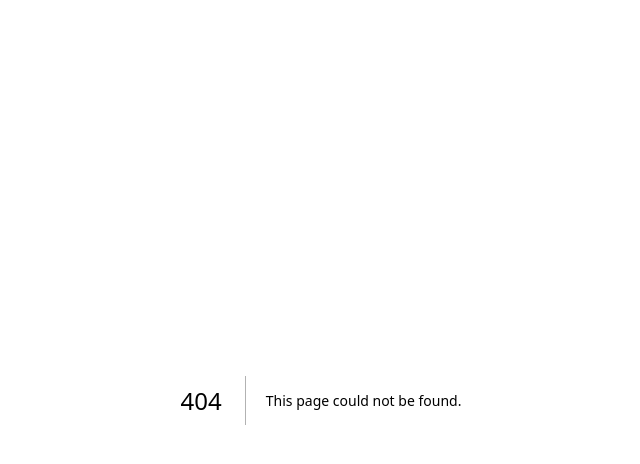
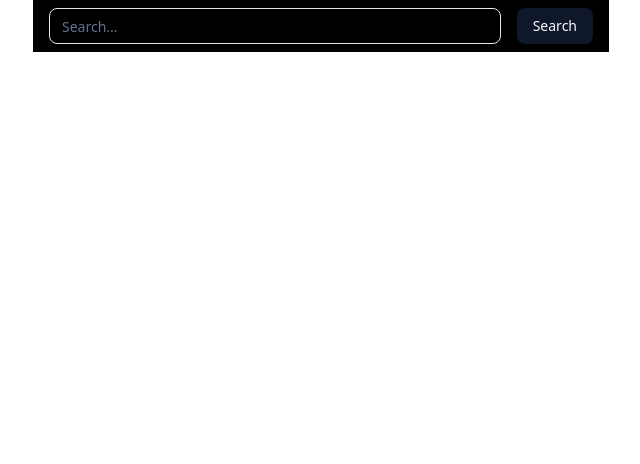
Before and after one commit to INSAkshay2/youtube-clone, a Next.js app in the folder Frontend/my-app/: page /navbar in a window 1280 px wide. Before the commit this address had no page. Shown: the top 464 px of the page, without its empty margins (319-959 px from the left). Built offline with nearby package versions, Linux system fonts and the light colour scheme.

Commit message:
feat: implement sidebar and navbar components for improved layout and navigation

```diff
--- /dev/null
+++ b/Frontend/my-app/src/app/(homepage)/navbar/page.tsx
@@ -0,0 +1,11 @@
+import { Input } from "@/components/ui/input";
+import { Button } from "@/components/ui/button";
+
+export default function NavbarPage() {
+  return (
+    <div className="fixed top-0 left-1/2 transform -translate-x-1/2 w-full max-w-xl flex items-center bg-black px-4 py-2 z-50">
+      <Input type="text" placeholder="Search..." className="flex-grow mr-4" />
+      <Button>Search</Button>
+    </div>
+  );
+}
--- a/Frontend/my-app/src/app/(homepage)/sidebar/page.tsx
+++ b/Frontend/my-app/src/app/(homepage)/sidebar/page.tsx
@@ -1,12 +1,5 @@
-import { SidebarProvider, SidebarTrigger } from "@/components/ui/sidebar";
-import { AppSidebar } from "@/components/app-sidebar";
+import {SidebarPage} from "@/components/sidebar/page";
 
-export default function SidebarPage() {
-  <SidebarProvider>
-    <AppSidebar />
-    <main>
-      <SidebarTrigger />
-      Sidebar Page
-    </main>
-  </SidebarProvider>;
+export default function SidebarRoute() {
+  return <SidebarPage />;
 }
--- /dev/null
+++ b/Frontend/my-app/src/components/sidebar/page.tsx
@@ -0,0 +1,16 @@
+"use client";
+
+import { SidebarProvider, SidebarTrigger } from "@/components/ui/sidebar";
+import { AppSidebar } from "@/components/app-sidebar";
+
+export function SidebarPage() {
+  return (
+    <SidebarProvider>
+      <AppSidebar />
+      <main>
+        <SidebarTrigger />
+        Sidebar Page
+      </main>
+    </SidebarProvider>
+  );
+}
```
